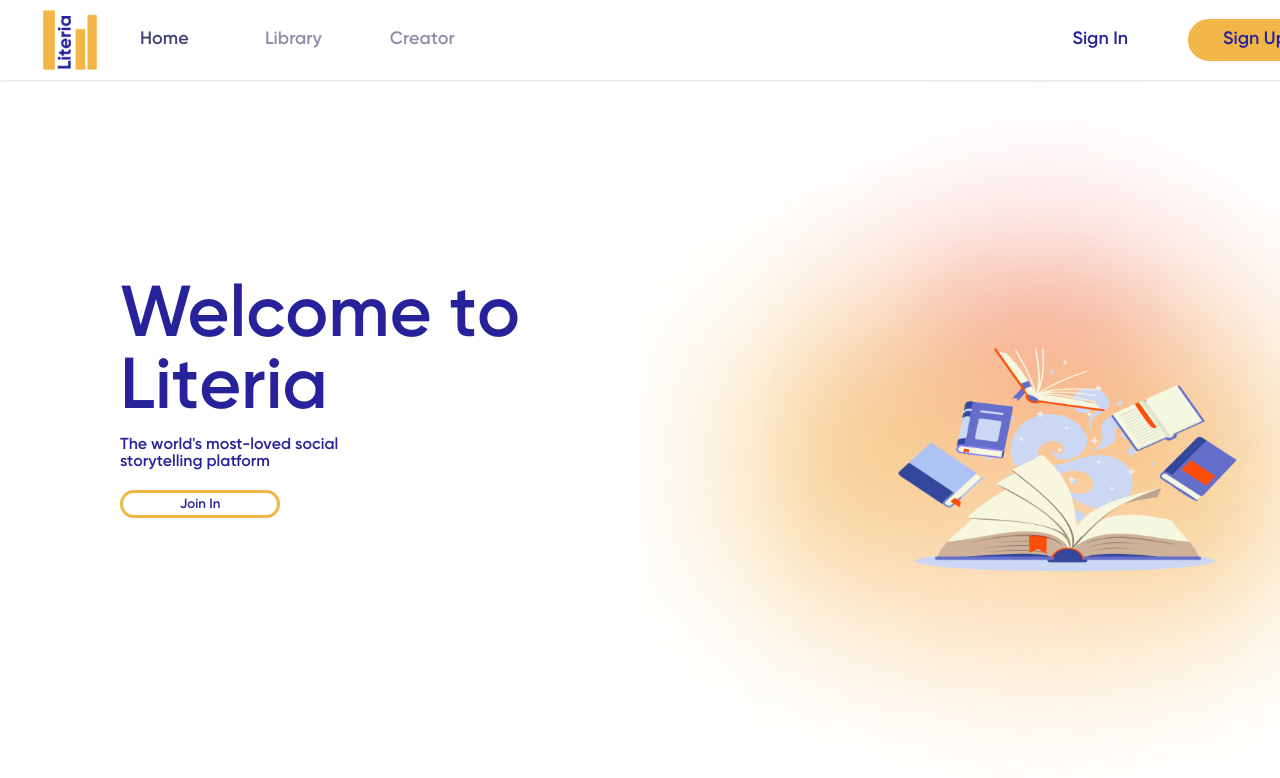
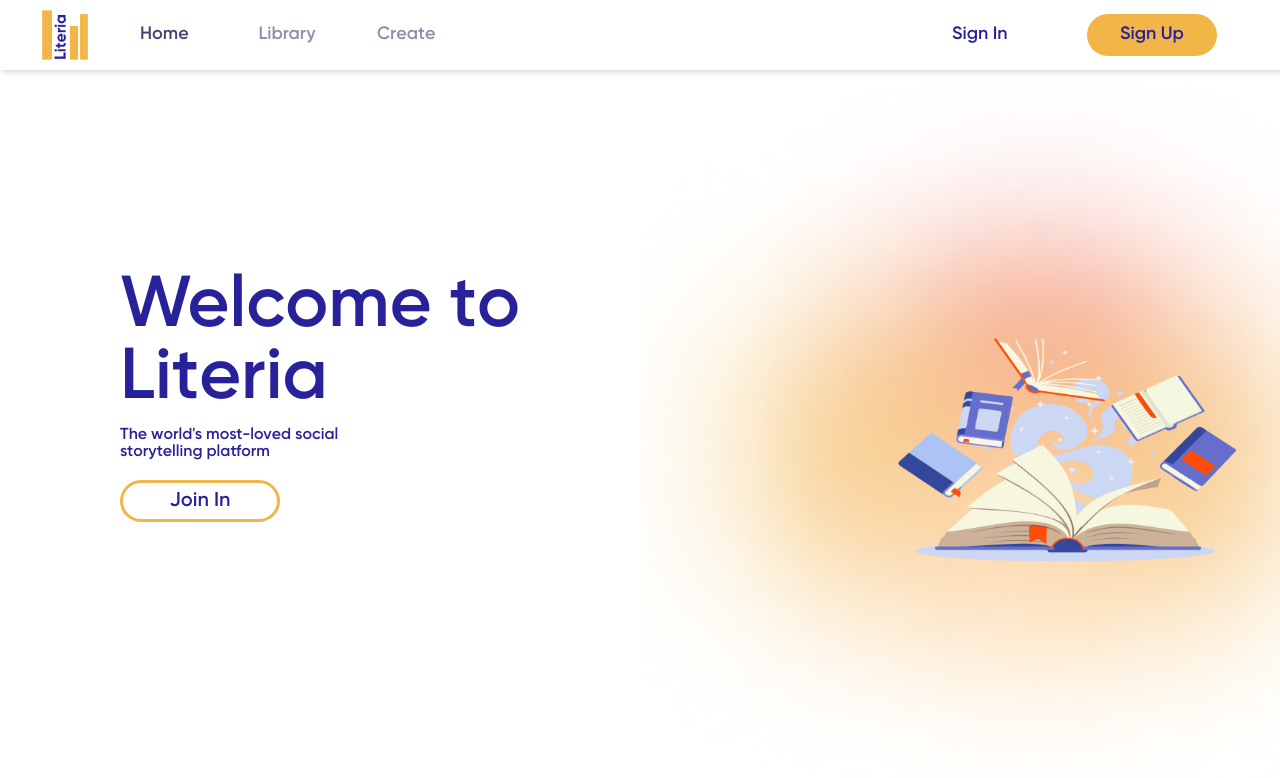
Before and after one commit to lob23/VirtualLibrary2, a Next.js app in the folder app/: page /pages/landing in a window 1280 px wide. Shown: the top 778 px of the page. Built offline with nearby package versions, Linux system fonts and the light colour scheme.

Commit message:
update front end a little

```diff
--- a/app/src/app/pages/book_detail/comment_section.js
+++ b/app/src/app/pages/book_detail/comment_section.js
@@ -66,17 +66,17 @@ export default function commentSection() {
                     <p>No comments available.</p>)
                 }
             </div>
-            <div className='flex flex-wrap w-full h-1/4 bg-yellow overflow-x-hidden justify-center '>
-                <div className='flex flex-row w-4/5 h-[35px]  rounded-[100px] overflow-hidden mt-5'>
+            <div className='flex flex-wrap w-full h-1/4 bg-yellow overflow-x-hidden justify-center'>
+                <div className='flex flex-row w-4/5 h-[35px] rounded-lg overflow-hidden mt-5'>
                     <input
                         type='text'
                         onChange={(e) => setContent(e.target.value)}
                         value={content}
                         id='content'
-                        className='w-3/4 h-[35px] bg-white '
+                        className='w-3/4 h-[35px] bg-white focus:bg-white'
                         placeholder='Type your comment'>
                     </input>
-                    <button className='w-1/4 h-full font-Gilroy_sb bg-blue text-white' onClick={handleSubmit}>
+                    <button className='w-1/4 h-full font-Gilroy_sb bg-blue text-white cursor-pointer' onClick={handleSubmit}>
                         Send
                     </button>
 
--- /dev/null
+++ b/app/src/app/pages/landing/header_landing.js
@@ -0,0 +1,79 @@
+"use client";
+import React , { useState } from "react";
+import _dropDown from "@/app/pages/wrapper/Dropdown"
+import _createOption from "@/app/pages/wrapper/createOption"
+import { useSearchParams, useRouter } from "next/navigation";
+import landing from "./page";
+
+const header_landing = () => {
+  const [notiClick, setNotiClick] = useState(false);
+  const [createClick, setCreateClick] = useState(false);
+
+  const router = useRouter();
+  const searchParams = useSearchParams();
+
+  const uid = searchParams.get('uid');
+
+  const handleNotiClick = () => {
+    setNotiClick(!notiClick);
+  }
+  const handleCreateClick = () => {
+    setCreateClick(!createClick);
+  }
+  const handleLibraryClick = () =>{
+    router.push("/pages/search?uid=" + uid);
+  }
+
+  const handleSignInClick = () => {
+    router.push("/pages/login");
+  }
+
+  const handleSignUpClick = () => {
+    router.push("/pages/signup");
+  }
+
+    return(
+    <>
+      <div className="row-span-3 flex flex-row relative w-screen h-[70px] px-10 place-items-center shadow-md bg-transparent">
+        <div className="absolute w-[50px] h-[50px]">
+          <img
+            className="object-contain w-full h-full"
+            src="/image/logo.png">
+          </img>
+        </div>
+        <div className="grid grid-cols-3 gap-[60px] relative w-auto h-full ml-[100px] items-center  cursor-pointer">
+          <p className="font-Gilroy_sb text-grey text-lg">
+            Home
+          </p>
+          <p className="font-Gilroy_sb text-grey text-opacity-60 text-lg hover:text-grey"
+             onClick={handleLibraryClick}
+             title="Search page">
+            Library
+          </p>
+          <p className="font-Gilroy_sb text-grey text-opacity-60 text-lg hover:text-grey"
+             onClick={handleCreateClick}>
+            Create
+          </p>
+          {/* {createClick &&(
+              <div className="absolute w-fit h-fit top-[50px] left-[250px]">
+                <_createOption/>
+              </div>
+          )} */}
+        </div>
+
+        <div className="grid grid-flow-col grid-cols-2 absolute right-2 gap-[20px] w-[250px] h-full mr-[150px] items-center justify-center cursor-pointer">
+            <p className="font-Gilroy_sb text-blue text-lg hover:text-grey hover:opacity-40"
+               onClick={handleSignInClick}>
+                Sign In
+            </p>
+            <button className="w-[130px] px-4 py-1 button_yellow text-blue text-lg"
+                    onClick={handleSignUpClick}>
+                Sign Up
+          </button>
+        </div>
+      </div>
+    </>
+    );
+}
+
+export default header_landing;
--- a/app/src/app/pages/landing/landing_page.js
+++ b/app/src/app/pages/landing/landing_page.js
@@ -1,42 +1,15 @@
 "use client";
 import { redirect, useRouter } from "next/navigation";
 
-export default function landing(){
+export default function landing_page(){
   const router = useRouter()
+  const handleJoinInClick = () => {
+    router.push("/pages/login");
+  }
 
   return(
     <>
     <div className="relative w-full h-full">
-      <div className="row-span-3 flex flex-row relative w-full h-[80px] px-10 place-items-center shadow">
-        <div className="absolute w-[60px] h-[60px]">
-          <img
-            className="object-contain w-full h-full"
-            src="/image/logo.png">
-          </img>
-        </div>
-        <div className="grid grid-cols-3 gap-[60px] relative w-auto h-full ml-[100px] items-center">
-          <p className="font-Gilroy_sb text-grey text-lg">
-            Home
-          </p>
-          <p className="font-Gilroy_sb text-grey text-opacity-60 text-lg hover:text-grey">
-            Library
-          </p>
-          <p className="font-Gilroy_sb text-grey text-opacity-60 text-lg hover:text-grey">
-            Creator
-          </p>
-        </div>
-
-        <div className="row-span-2 flex flex-row gap-[60px] absolute right-2 w-auto h-full mr-[10px] items-center">
-          <p className="font-Gilroy_sb text-blue text-lg hover:text-[#434373] hover:opacity-60 " onClick={() => router.push("login")}>
-            Sign In
-          </p>
-          <button className="w-auto px-8 py-1 mr-5 button_yellow text-blue text-lg" onClick={() =>router.push("signup")}>
-            Sign Up
-
-          </button>
-        </div>
-      </div>
-
       <div className="relative w-full h-full overflow-y-auto no-scrollbar">
         <div className="grid grid-flow-col grid-cols-2 relative w-full h-screen">
           <div className="relative col-span-1 flex flex-col flex-col-3 w-full h-full pl-20 top-1/4 ml-10">
@@ -46,7 +19,8 @@ export default function landing(){
             <p className="font-Gilroy_sb text-blue text-md mt-3">
             The world's most-loved social <br/>storytelling platform
             </p>
-            <button className="w-1/4 mt-5 px-6 py-1 button_white text-blue">
+            <button className="w-1/4 mt-5 px-6 py-1 button_white text-xl text-blue"
+                    onClick={handleJoinInClick}>
               Join In
             </button>
           </div>
--- a/app/src/app/pages/landing/page.js
+++ b/app/src/app/pages/landing/page.js
@@ -1,31 +1,22 @@
 import React from "react";
 import _homeLand from "@/app/pages/landing/landing_page"
-import _header from "@/app/pages/search/header_search"
+import _header from "@/app/pages/landing/header_landing"
 import _footer from "@/app/pages/wrapper/footer"
 
-export default function home_land(){
+export default function landing(){
     return (
         <div className="absolute w-full h-full overflow-y-auto no-scrollbar overflow-hidden">
-            <div className="relative w-full h-full">
+            <div className="relative w-full h-auto z-30">
+                <_header/>
+            </div>
+            <div className="relative w-full h-full overflow-hidden z-10">
                 <_homeLand/>
             </div>
-            <div className="relative w-full h-auto">
-                 <_footer/>
+            <div className="relative w-full h-auto overflow-hidden z-0 mt-5">
+                <_footer/>
             </div>
         </div>
 
-        // <div>
-        //     <_homeLand/>
-        //     {/* <_footer/> */}
-        // </div>
+
     );
 }
-
-// export default function author_home(){
-//     return(
-//         <div>
-//             <_header/>
-//             <_author_home/>
-//         </div>
-//     );
-// }
--- a/app/src/app/pages/librarian/manageRequest.js
+++ b/app/src/app/pages/librarian/manageRequest.js
@@ -70,10 +70,10 @@ export default function manageRequest() {
             {RQList && RQList.length > 0 ? (
                 RQList.map((item) => (
                     <li className="relative w-full h-full flex items-center justify-between" key={item.id}>
-                        <div>
+                        <div className="text-black">
                             {item.Request_userId}
                         </div>
-                        <div>
+                        <div className="text-blue">
                             {item.Request_motivation}
                         </div>
                         <div className="flex space-x-2">
--- a/app/src/app/pages/librarian/page.js
+++ b/app/src/app/pages/librarian/page.js
@@ -6,7 +6,7 @@ import _manageUser from './manageUser'
 export default function pdfReaderPage() {
     return (
         <>
-            <_manageRequest />
+            <_manageUser />
         </>
     )
 }
--- a/app/src/app/pages/wrapper/Dropdown.js
+++ b/app/src/app/pages/wrapper/Dropdown.js
@@ -47,21 +47,30 @@ export default function Dropdown() {
                         </h2>
                     </div>
                 </div>
-                <ul className="relative flex flex-col overflow-y-auto no-scrollbar w-full h-auto list-none">
+                <div className="w-full h-4/5">
                 {
                     notifyList && notifyList.length > 0 ?
                     (
-                        notifyList.map((item) => (
-                            <li className="relative w-full h-full" key={item.id}>
-                                {_dropDrownComp(item)}
-                            </li>
-                        ))
-                    ) :
-                    (
-                        <li className="relative w-full h-full">You have no notification</li>
+                        <ul className="relative flex flex-col overflow-y-auto no-scrollbar w-full h-auto list-none">
+                        {
+                                notifyList.map((item) => (
+                                    <li className="relative w-full h-full" key={item.id}>
+                                        {_dropDrownComp(item)}
+                                    </li>
+                                ))
+
+                        }
+                        </ul>
+                    ):(
+                        <div className="relative w-full h-full flex items-center justify-center ">
+                            <h2 className="font-Gilroy_sb text-xl text-blue">
+                            You have no notification
+                            </h2>
+                        </div>
                     )
                 }
-                </ul>
+                </div>
+
             </div>
         </>
     );
--- a/app/src/app/pages/wrapper/readingComp.js
+++ b/app/src/app/pages/wrapper/readingComp.js
@@ -24,6 +24,7 @@ export default function reading_list_comp(uid, rbook){
     //     fetchRBook();
     // }, []);
 
+    const defaultImage = "/image/book.png";
     const router = useRouter();
 
     const handleContinue = () => {
```
Also changed, not shown: app/src/app/globals.css (+0 -7 lines).
